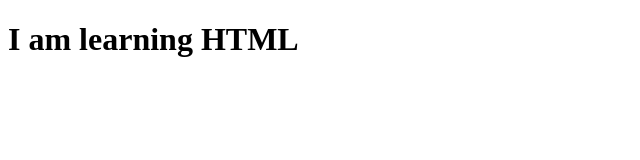
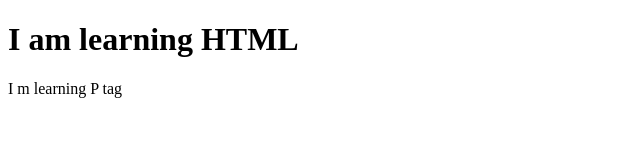
Before and after one commit to SunilITXpert/html-css, a plain HTML site: page index.html in a window 1280 px wide. Shown: the whole page, without its empty margins (0-640 px from the left). Drawn offline with Linux system fonts and the light colour scheme.

Commit message:
p tag learning

```diff
--- a/index.html
+++ b/index.html
@@ -17,6 +17,7 @@
             <p class="browsehappy">You are using an <strong>outdated</strong> browser. Please <a href="#">upgrade your browser</a> to improve your experience.</p>
         <![endif]-->
         <h1>I am learning HTML</h1>
+        <p>I m learning P tag</p>
         <script src="" async defer></script>
     </body>
 </html>
```
